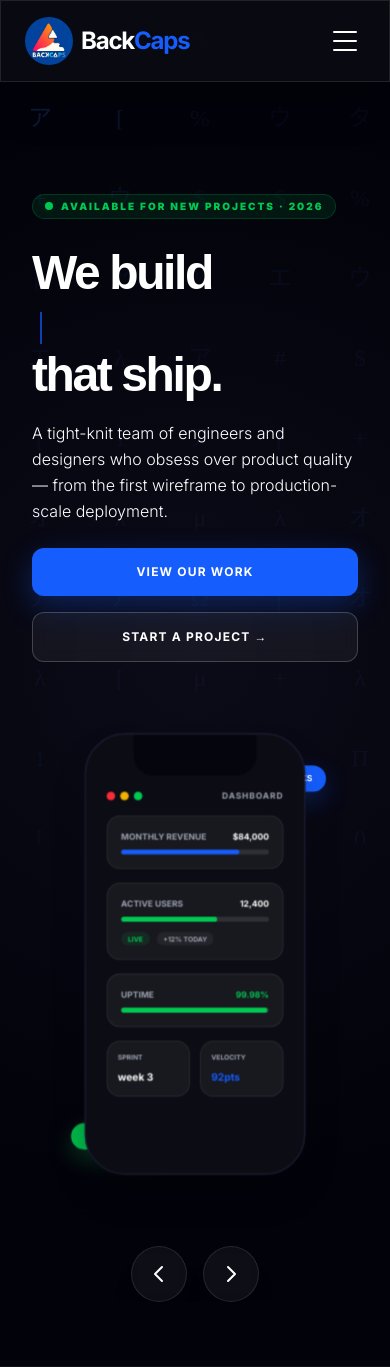
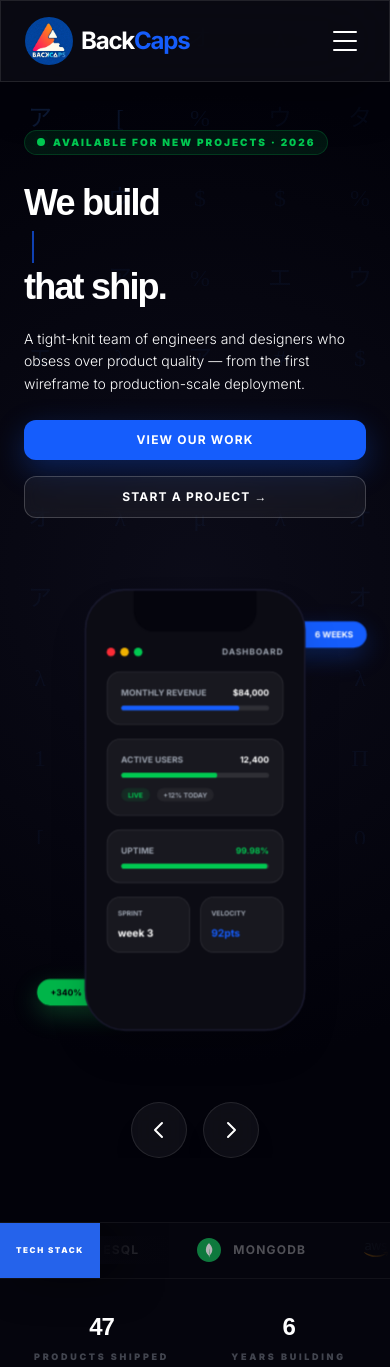
Before and after one commit to HassaanAwan786/BackCaps_Company_webSite, a Laravel app: page / in a window 390 px wide. Shown: the top 1367 px of the page. Run offline with Laravel 12, Linux system fonts and the light colour scheme; data comes from the database, SQL or seed files in the repository; style sheets or scripts are compiled from the project's sources; some libraries are stand-ins or nearby versions; some web fonts are replaced.

Commit message:
update small screen responsiveness

```diff
--- a/resources/js/Components/Hero/PhoneMockup.jsx
+++ b/resources/js/Components/Hero/PhoneMockup.jsx
@@ -22,7 +22,7 @@ const PhoneMockup = ({ rotateX, rotateY, isHoveringMockup, setIsHoveringMockup,
                         <motion.div
                             animate={{ y: [0, -10, 0] }}
                             transition={{ duration: 4, repeat: Infinity, ease: "easeInOut" }}
-                            className="absolute top-12 md:top-24 -right-4 md:-right-8 px-4 py-2 rounded-full bg-brand-purple text-white text-[10px] md:text-sm font-bold uppercase shadow-[0_10px_30px_rgba(21,93,252,0.3)] w-28 md:w-36 text-end z-10"
+                            className="absolute top-12 md:top-24 -right-16 md:-right-8 px-4 py-2 rounded-full bg-brand-purple text-white text-[10px] md:text-sm font-bold uppercase shadow-[0_10px_30px_rgba(21,93,252,0.3)] w-28 md:w-36 text-end z-10"
                         >
                             6 weeks
                         </motion.div>
@@ -31,7 +31,7 @@ const PhoneMockup = ({ rotateX, rotateY, isHoveringMockup, setIsHoveringMockup,
                         <motion.div
                             animate={{ y: [0, 10, 0] }}
                             transition={{ duration: 5, repeat: Infinity, ease: "easeInOut", delay: 1 }}
-                            className="absolute bottom-12 md:bottom-24 -left-2 md:-left-4 px-4 py-2 rounded-full bg-green-500/90 text-brand-dark text-[10px] md:text-sm font-bold uppercase shadow-[0_10px_30px_rgba(34,197,94,0.3)] w-28 md:w-36 text-start z-10"
+                            className="absolute bottom-12 md:bottom-24 -left-12 md:-left-4 px-4 py-2 rounded-full bg-green-500/90 text-brand-dark text-[10px] md:text-sm font-bold uppercase shadow-[0_10px_30px_rgba(34,197,94,0.3)] w-28 md:w-36 text-start z-10"
                         >
                             +340%
                         </motion.div>
--- a/resources/js/Components/Hero/TabletMockup.jsx
+++ b/resources/js/Components/Hero/TabletMockup.jsx
@@ -61,21 +61,21 @@ const TabletMockup = ({ rotateX, rotateY, isHoveringMockup, setIsHoveringMockup,
                                     </div>
 
                                     <div className="grid grid-cols-2 gap-4 sm:gap-6 flex-1">
-                                        <div className="p-6 rounded-[2rem] bg-white/5 border border-white/10 flex flex-col justify-between shadow-xl">
+                                        <div className="p-4 sm:p-6 rounded-[2rem] bg-white/5 border border-white/10 flex flex-col justify-between shadow-xl">
                                             <span className="text-[10px] text-brand-gray uppercase font-bold tracking-widest">Efficiency</span>
-                                            <div className="text-4xl sm:text-5xl font-black text-white">98.4<span className="text-brand-purple">%</span></div>
+                                            <div className="text-3xl sm:text-4xl lg:text-5xl font-black text-white">98.4<span className="text-brand-purple">%</span></div>
                                             <div className="h-2 w-full bg-white/10 rounded-full overflow-hidden">
                                                 <motion.div initial={{ width: 0 }} animate={{ width: "98.4%" }} transition={{ duration: 1.5 }} className="h-full bg-gradient-to-r from-brand-purple to-blue-500" />
                                             </div>
                                         </div>
                                         <div className="grid grid-rows-2 gap-4 sm:gap-6">
-                                            <div className="p-5 rounded-[1.5rem] bg-white/5 border border-white/10 flex items-center justify-between">
-                                                <span className="text-[10px] text-brand-gray font-bold uppercase tracking-widest">Tasks</span>
-                                                <span className="text-xl font-bold text-white">42</span>
+                                            <div className="p-3 sm:p-5 rounded-[1.5rem] bg-white/5 border border-white/10 flex items-center justify-between">
+                                                <span className="text-[8px] sm:text-[10px] text-brand-gray font-bold uppercase tracking-widest">Tasks</span>
+                                                <span className="text-base sm:text-xl font-bold text-white">42</span>
                                             </div>
-                                            <div className="p-5 rounded-[1.5rem] bg-white/5 border border-white/10 flex items-center justify-between">
-                                                <span className="text-[10px] text-brand-gray font-bold uppercase tracking-widest">Uptime</span>
-                                                <span className="text-xl font-bold text-green-500">99.9</span>
+                                            <div className="p-3 sm:p-5 rounded-[1.5rem] bg-white/5 border border-white/10 flex items-center justify-between">
+                                                <span className="text-[8px] sm:text-[10px] text-brand-gray font-bold uppercase tracking-widest">Uptime</span>
+                                                <span className="text-base sm:text-xl font-bold text-green-500">99.9</span>
                                             </div>
                                         </div>
                                     </div>
--- a/resources/js/Components/Hero/WhoWeAre.jsx
+++ b/resources/js/Components/Hero/WhoWeAre.jsx
@@ -133,10 +133,10 @@ const WhoWeAre = () => {
                 </div>
 
                 {/* Pillars Content */}
-                <div className="space-y-24 sm:space-y-28">
+                <div className="space-y-16 sm:space-y-20">
                     {pillars.map((pillar, i) => (
                         <React.Fragment key={i}>
-                            <div className={`flex flex-col ${pillar.reverse ? 'lg:flex-row-reverse' : 'lg:flex-row'} items-center gap-16 lg:gap-48`}>
+                            <div className={`flex flex-col ${pillar.reverse ? 'lg:flex-row-reverse' : 'lg:flex-row'} items-center gap-12 lg:gap-24`}>
                                 {/* Text Content */}
                                 <motion.div
                                     initial={{ opacity: 0, x: pillar.reverse ? 50 : -50 }}
@@ -173,7 +173,7 @@ const WhoWeAre = () => {
                                     initial={{ opacity: 0, scale: 0.95 }}
                                     whileInView={{ opacity: 1, scale: 1 }}
                                     viewport={{ once: true, margin: "-100px" }}
-                                    className="flex-1 w-full relative"
+                                    className={`flex-1 relative ${pillar.reverse ? 'w-[80%] sm:w-full mr-auto' : 'w-[80%] sm:w-full ml-auto'}`}
                                 >
                                     <div className="relative aspect-[4/3] w-full">
                                         {/* Main Image */}
--- a/resources/js/Pages/LandingPage/Hero.jsx
+++ b/resources/js/Pages/LandingPage/Hero.jsx
@@ -150,7 +150,7 @@ export default function Hero() {
                 <BackgroundCanvas mousePosRef={mousePosRef} />
             </div>
 
-            <div className="relative z-10 w-full max-w-7xl mx-auto px-8 mt-24">
+            <div className="relative z-10 w-full max-w-7xl mx-auto px-6 sm:px-8 mt-8 lg:mt-24">
                 <AnimatePresence mode="wait">
                     {currentSlide === 0 ? (
                         <motion.div
@@ -176,7 +176,7 @@ export default function Hero() {
                                     <span className="text-[10px] sm:text-xs font-black text-green-500 uppercase tracking-[0.2em]">available for new projects · 2026</span>
                                 </div>
 
-                                <h1 className="text-5xl sm:text-6xl lg:text-7xl font-black text-white leading-[0.9] tracking-tighter mb-6 font-display">
+                                <h1 className="text-4xl sm:text-6xl lg:text-7xl font-black text-white leading-[0.9] tracking-tighter mb-6 font-display">
                                     <motion.span
                                         initial={{ x: -20, opacity: 0 }}
                                         animate={{ x: 0, opacity: 1 }}
@@ -199,7 +199,7 @@ export default function Hero() {
                                     >that ship.</motion.span>
                                 </h1>
 
-                                <p className="text-white text-base sm:text-lg lg:text-xl max-w-xl mb-6 lg:mb-10 leading-relaxed font-light">
+                                <p className="text-white text-sm sm:text-lg lg:text-xl max-w-xl mb-6 lg:mb-10 leading-relaxed font-light">
                                     A tight-knit team of engineers and designers who obsess over product quality — from the first wireframe to production-scale deployment.
                                 </p>
 
@@ -208,7 +208,7 @@ export default function Hero() {
                                         whileHover={{ scale: 1.05 }}
                                         whileTap={{ scale: 0.95 }}
                                         href="#work"
-                                        className="w-full sm:w-auto px-10 py-4 rounded-xl bg-brand-purple text-white font-bold shadow-[0_10px_30px_rgba(21,93,252,0.3)] hover:shadow-[0_15px_40px_rgba(21,93,252,0.4)] transition-all duration-300 text-xs sm:text-sm uppercase tracking-widest text-center"
+                                        className="w-full sm:w-auto px-6 py-3 sm:px-10 sm:py-4 rounded-xl bg-brand-purple text-white font-bold shadow-[0_10px_30px_rgba(21,93,252,0.3)] hover:shadow-[0_15px_40px_rgba(21,93,252,0.4)] transition-all duration-300 text-xs sm:text-sm uppercase tracking-widest text-center"
                                     >
                                         view our work
                                     </motion.a>
@@ -216,7 +216,7 @@ export default function Hero() {
                                         whileHover={{ scale: 1.05 }}
                                         whileTap={{ scale: 0.95 }}
                                         href="#start"
-                                        className="w-full sm:w-auto px-10 py-4 rounded-xl border border-white/20 font-bold bg-white/5 backdrop-blur-sm hover:bg-white/10 transition-all duration-300 text-xs sm:text-sm uppercase tracking-widest text-center"
+                                        className="w-full sm:w-auto px-6 py-3 sm:px-10 sm:py-4 rounded-xl border border-white/20 font-bold bg-white/5 backdrop-blur-sm hover:bg-white/10 transition-all duration-300 text-xs sm:text-sm uppercase tracking-widest text-center"
                                     >
                                         start a project &rarr;
                                     </motion.a>
@@ -250,13 +250,13 @@ export default function Hero() {
                                     <span className="text-[10px] sm:text-xs font-black text-blue-500 uppercase tracking-[0.2em]">available for new projects · 2026</span>
                                 </div>
 
-                                <h1 className="text-5xl sm:text-6xl lg:text-7xl font-black text-white leading-[0.9] tracking-tighter mb-6 font-display">
+                                <h1 className="text-4xl sm:text-6xl lg:text-7xl font-black text-white leading-[0.9] tracking-tighter mb-6 font-display">
                                     We build <br />
                                     <span className="bg-gradient-to-r from-blue-400 to-brand-purple bg-clip-text text-transparent">AI products</span> <br />
                                     that ship.
                                 </h1>
 
-                                <p className="text-white text-base sm:text-lg lg:text-xl max-w-xl mb-6 lg:mb-10 leading-relaxed font-light">
+                                <p className="text-white text-sm sm:text-lg lg:text-xl max-w-xl mb-6 lg:mb-10 leading-relaxed font-light">
                                     A tight-knit team of engineers and designers who obsess over product quality — from the first wireframe to production-scale deployment.
                                 </p>
 
@@ -265,7 +265,7 @@ export default function Hero() {
                                         whileHover={{ scale: 1.05 }}
                                         whileTap={{ scale: 0.95 }}
                                         href="#start"
-                                        className="w-full sm:w-auto px-10 py-4 rounded-xl bg-blue-600 text-white font-bold shadow-[0_10px_30px_rgba(37,99,235,0.3)] hover:shadow-[0_15px_40px_rgba(37,99,235,0.4)] transition-all duration-300 text-xs sm:text-sm uppercase tracking-widest text-center"
+                                        className="w-full sm:w-auto px-6 py-3 sm:px-10 sm:py-4 rounded-xl bg-blue-600 text-white font-bold shadow-[0_10px_30px_rgba(37,99,235,0.3)] hover:shadow-[0_15px_40px_rgba(37,99,235,0.4)] transition-all duration-300 text-xs sm:text-sm uppercase tracking-widest text-center"
                                     >
                                         start a project &rarr;
                                     </motion.a>
@@ -273,7 +273,7 @@ export default function Hero() {
                                         whileHover={{ scale: 1.05 }}
                                         whileTap={{ scale: 0.95 }}
                                         href="#work"
-                                        className="w-full sm:w-auto px-10 py-4 rounded-xl border border-white/20 font-bold bg-white/5 backdrop-blur-sm hover:bg-white/10 transition-all duration-300 text-xs sm:text-sm uppercase tracking-widest text-center"
+                                        className="w-full sm:w-auto px-6 py-3 sm:px-10 sm:py-4 rounded-xl border border-white/20 font-bold bg-white/5 backdrop-blur-sm hover:bg-white/10 transition-all duration-300 text-xs sm:text-sm uppercase tracking-widest text-center"
                                     >
                                         view our work
                                     </motion.a>
@@ -319,13 +319,13 @@ export default function Hero() {
                                     <span className="text-[10px] sm:text-xs font-black text-brand-purple uppercase tracking-[0.2em]">available for new projects · 2026</span>
                                 </div>
 
-                                <h1 className="text-5xl sm:text-6xl lg:text-7xl font-black text-white leading-[0.9] tracking-tighter mb-6 font-display">
+                                <h1 className="text-4xl sm:text-6xl lg:text-7xl font-black text-white leading-[0.9] tracking-tighter mb-6 font-display">
                                     We build <br />
                                     <span className="bg-gradient-to-r from-brand-purple to-blue-400 bg-clip-text text-transparent">Tablet Apps</span> <br />
                                     that ship.
                                 </h1>
 
-                                <p className="text-white text-base sm:text-lg lg:text-xl max-w-xl mb-6 lg:mb-10 leading-relaxed font-light">
+                                <p className="text-white text-sm sm:text-lg lg:text-xl max-w-xl mb-6 lg:mb-10 leading-relaxed font-light">
                                     A tight-knit team of engineers and designers who obsess over product quality — from the first wireframe to production-scale deployment.
                                 </p>
 
@@ -334,7 +334,7 @@ export default function Hero() {
                                         whileHover={{ scale: 1.05 }}
                                         whileTap={{ scale: 0.95 }}
                                         href="#start"
-                                        className="w-full sm:w-auto px-10 py-4 rounded-xl bg-brand-purple text-white font-bold shadow-[0_10px_30px_rgba(21,93,252,0.3)] hover:shadow-[0_15px_40px_rgba(21,93,252,0.4)] transition-all duration-300 text-xs sm:text-sm uppercase tracking-widest text-center"
+                                        className="w-full sm:w-auto px-6 py-3 sm:px-10 sm:py-4 rounded-xl bg-brand-purple text-white font-bold shadow-[0_10px_30px_rgba(21,93,252,0.3)] hover:shadow-[0_15px_40px_rgba(21,93,252,0.4)] transition-all duration-300 text-xs sm:text-sm uppercase tracking-widest text-center"
                                     >
                                         start a project &rarr;
                                     </motion.a>
@@ -342,7 +342,7 @@ export default function Hero() {
                                         whileHover={{ scale: 1.05 }}
                                         whileTap={{ scale: 0.95 }}
                                         href="#work"
-                                        className="w-full sm:w-auto px-10 py-4 rounded-xl border border-white/20 font-bold bg-white/5 backdrop-blur-sm hover:bg-white/10 transition-all duration-300 text-xs sm:text-sm uppercase tracking-widest text-center"
+                                        className="w-full sm:w-auto px-6 py-3 sm:px-10 sm:py-4 rounded-xl border border-white/20 font-bold bg-white/5 backdrop-blur-sm hover:bg-white/10 transition-all duration-300 text-xs sm:text-sm uppercase tracking-widest text-center"
                                     >
                                         view our work
                                     </motion.a>
```
